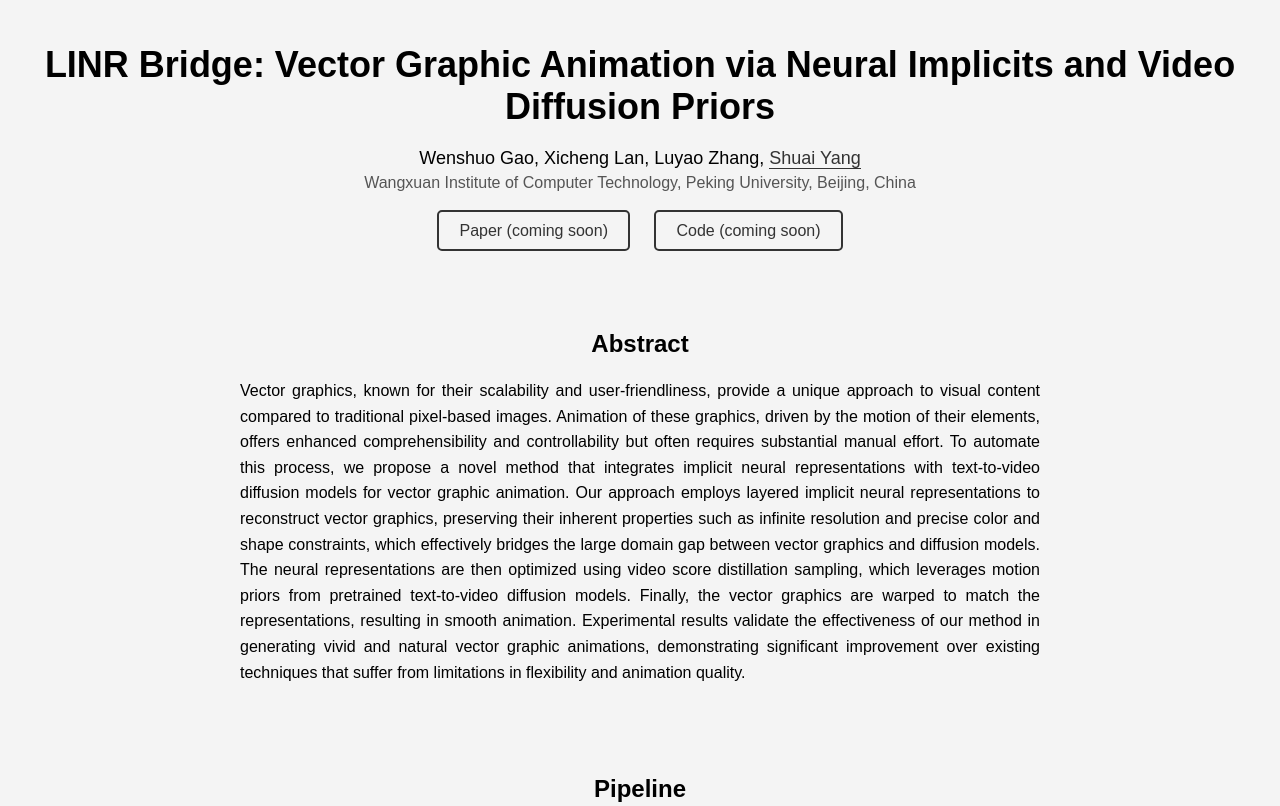
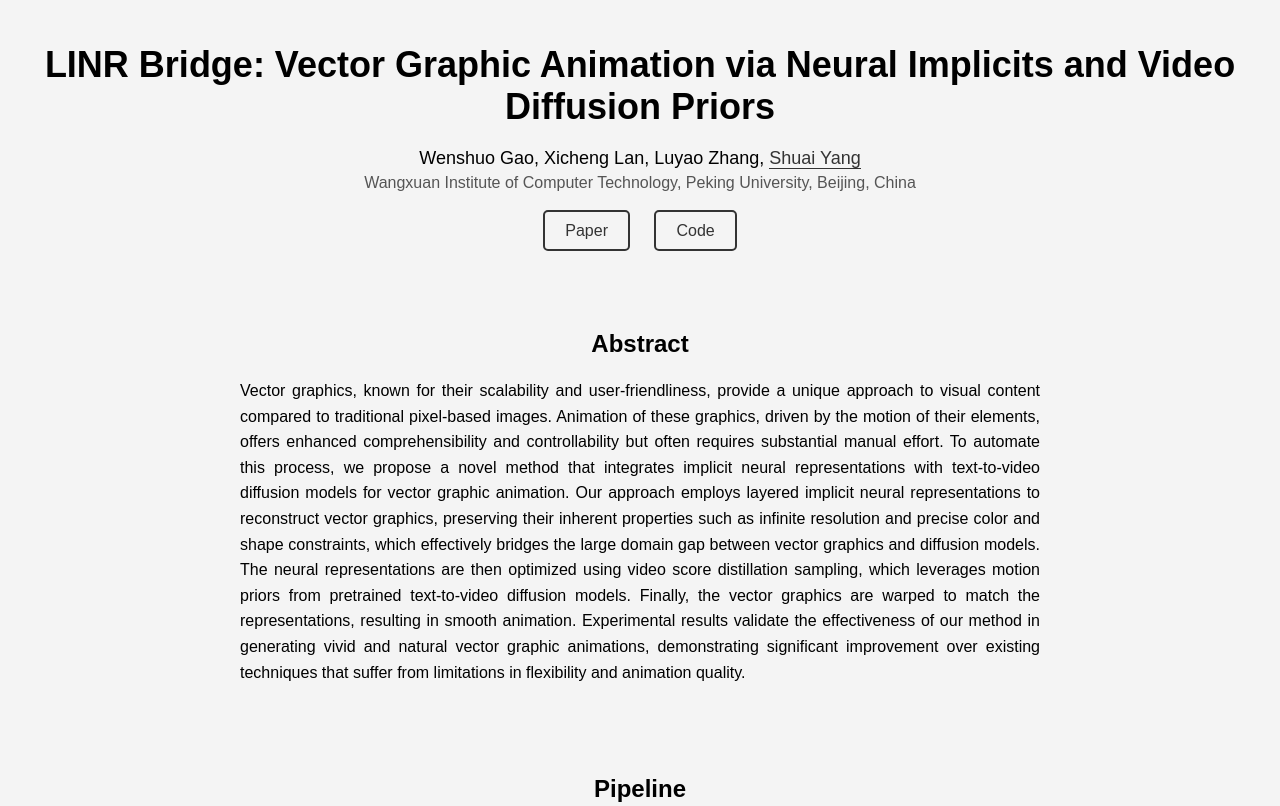
Before and after one commit to gaowenshuo/LINR-bridge, a plain HTML site: page index.html in a window 1280 px wide. Shown: the top 806 px of the page. Drawn offline with Linux system fonts and the light colour scheme.

Commit message:
Update index.html

```diff
--- a/index.html
+++ b/index.html
@@ -144,8 +144,8 @@
     <div class="affiliation">Wangxuan Institute of Computer Technology, Peking University, Beijing, China</div>
 
     <div class="buttons">
-        <a href="https://github.com/gaowenshuo/LINR-bridge-code/blob/main/wenshuo-gao.pdf" target="_blank">Paper (coming soon)</a>
-        <a href="https://github.com/gaowenshuo/LINR-bridge-code" target="_blank">Code (coming soon)</a>
+        <a href="https://arxiv.org/html/2509.07484v1" target="_blank">Paper</a>
+        <a href="https://github.com/gaowenshuo/LINR-bridge-code" target="_blank">Code</a>
     </div>
 
     <h2>Abstract</h2>
```
